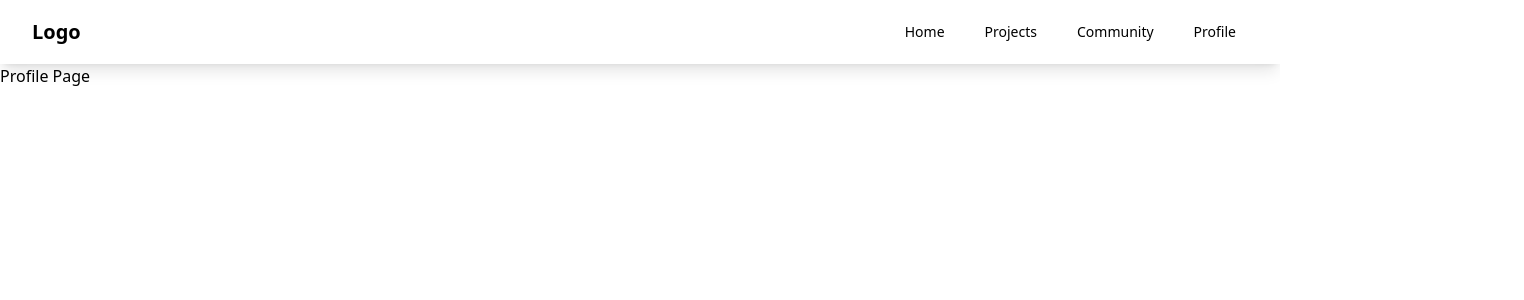
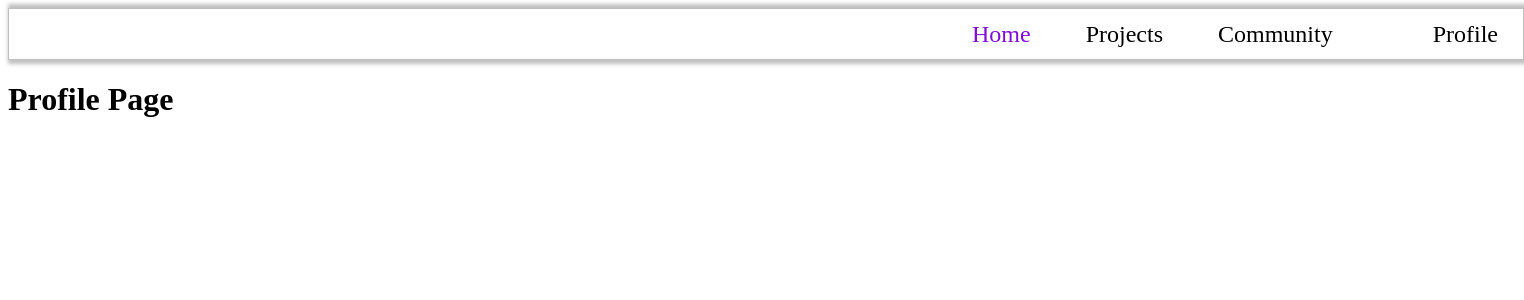
Before and after one commit to smu-hack-dsc/Team-01-Project, a React (Create React App) app in the folder frontend/: page /profile in a window 1280 px wide. Shown: the top 300 px of the page, 1524 px wide, since content can reach past the window. Built offline with nearby package versions, Linux system fonts and the light colour scheme.

Commit message:
Revert "make navbar responsive, fix tailwindcss imports, minor edits to pages"
This reverts commit 72058addfa6b0817d727b7b5a0297686e7b1d2e4.

```diff
--- a/frontend/package.json
+++ b/frontend/package.json
@@ -5,7 +5,6 @@
   "dependencies": {
     "@emotion/css": "^11.11.0",
     "@emotion/react": "^11.11.0",
-    "@formkit/auto-animate": "^0.7.0",
     "@mui/material": "^5.13.6",
     "@types/react-slick": "^0.23.10",
     "css-loader": "^6.8.1",
@@ -14,8 +13,7 @@
     "package.json": "^2.0.1",
     "react": "^18.2.0",
     "react-dom": "^18.2.0",
-    "react-icons": "^4.10.1",
-    "react-router-dom": "^6.14.2",
+    "react-router-dom": "^6.14.1",
     "react-scripts": "5.0.1",
     "react-slick": "^0.29.0",
     "reactdom": "^2.0.0",
--- a/frontend/src/App.jsx
+++ b/frontend/src/App.jsx
@@ -1,12 +1,80 @@
-import './styles.css';
-// import React, { useState } from 'react';
-// import { BrowserRouter as Router, Route, Routes, Link } from 'react-router-dom';
-import NavBar from 'components/NavBar.jsx';
+import React, { useState } from 'react';
+import { BrowserRouter as Router, Route, Routes, Link } from 'react-router-dom';
+import Home from 'pages/Home';
+import Projects from 'pages/Projects';
+import Community from 'pages/Community';
+import Profile from 'pages/Profile';
+import './components/NavBar.css'; // Import a CSS file for styling
 
 function App() {
+
+  const [activeItem, setActiveItem] = useState('home');
+
+  const handleItemClick = (item) => {
+    setActiveItem(item);
+  };
+
   return (
-    <NavBar />
+    <Router>
+      <nav className="navbar">
+        <ul className="navbar-list">
+          <li className="navbar-item">
+            <Link
+              to="/"
+              className={`navbar-link ${activeItem === 'home' ? 'active' : ''}`}
+              onClick={() => handleItemClick('home')}
+            >
+              Home
+            </Link>
+          </li>
+          <li className="navbar-item">
+            <Link
+              to="/projects"
+              className={`navbar-link ${activeItem === 'projects' ? 'active' : ''}`}
+              onClick={() => handleItemClick('projects')}
+            >
+              Projects
+            </Link>
+          </li>
+          <li className="navbar-item">
+            <Link
+              to="/community"
+              className={`navbar-link ${activeItem === 'community' ? 'active' : ''}`}
+              onClick={() => handleItemClick('community')}
+            >
+              Community
+            </Link>
+          </li>
+          <li className="navbar-item" style={{ marginLeft: '100px', marginRight: '25px'}}>
+            <Link
+              to="/profile"
+              className={`navbar-link ${activeItem === 'profile' ? 'active' : ''}`}
+              onClick={() => handleItemClick('profile')}
+            >
+              Profile
+            </Link>
+          </li>
+        </ul>
+      </nav>
+      <Routes>
+        <Route path="/" Component={Home} />
+        <Route path="/projects" Component={Projects} />
+        <Route path="/community" Component={Community} />
+        <Route path="/profile" Component={Profile} />
+      </Routes>
+
+    </Router>
   );
 }
 
+// import NavBar from 'components/NavBar.jsx';
+
+// function App() {
+//   return (
+//     <div className="App">
+//       <NavBar />
+//     </div>
+//   );
+// }
+
 export default App;
--- a/frontend/src/components/NavBar.jsx
+++ b/frontend/src/components/NavBar.jsx
@@ -1,135 +1,54 @@
-import React, { useState } from 'react';
-import { NavLink } from 'react-router-dom';
-import { BrowserRouter as Router, Route, Routes, Link } from 'react-router-dom';
-import Home from 'pages/Home';
-import Projects from 'pages/Projects';
-import Community from 'pages/Community';
-import Profile from 'pages/Profile';
+import { Link } from "react-router-dom";
 
 const Navbar = () => {
-  const [isMenuOpen, setMenuOpen] = useState(false);
-
-  const toggleMenu = () => {
-    setMenuOpen(!isMenuOpen);
-  };
-
   return (
-    <Router>
-      <nav className="bg-white shadow-lg sticky top-0 z-10">
+    <nav className="bg-gray-800 fixed top-0 w-full">
       <div className="max-w-7xl mx-auto px-4 sm:px-6 lg:px-8">
         <div className="flex items-center justify-between h-16">
           <div className="flex items-center">
             <div className="flex-shrink-0">
-                <span className="text-black font-semibold text-xl">Logo</span>
+              <span className="text-white">Logo</span>
             </div>
-            </div>
-            <div className="hidden md:block ml-auto">
-              <div className="flex space-x-4">
-                <NavLink
-                  exact
-                  to="/"
-                  className="text-black hover:bg-gray-200 px-3 py-2 rounded-md text-sm font-medium"
-                  activeClassName="bg-gray-200"
+            <div className="hidden md:block">
+              <div className="ml-10 space-x-4">
+                <div>
+                  <a
+                    href="#"
+                    className="text-gray-300 hover:bg-gray-700 hover:text-white px-3 py-2 rounded-md text-sm font-medium"
                   >
                     Home
-                </NavLink>
-                <NavLink
-                  to="/projects"
-                  className="text-black hover:bg-gray-200 px-3 py-2 rounded-md text-sm font-medium"
-                  activeClassName="bg-gray-200"
+                  </a>
+                </div>
+                <div>
+                  <a
+                    href="#"
+                    className="text-gray-300 hover:bg-gray-700 hover:text-white px-3 py-2 rounded-md text-sm font-medium"
                   >
                     Projects
-                </NavLink>
-                <NavLink
-                  to="/community"
-                  className="text-black hover:bg-gray-200 px-3 py-2 rounded-md text-sm font-medium"
-                  activeClassName="bg-gray-200"
+                  </a>
+                </div>
+                <div>
+                  <a
+                    href="#"
+                    className="text-gray-300 hover:bg-gray-700 hover:text-white px-3 py-2 rounded-md text-sm font-medium"
                   >
                     Community
-                </NavLink>
-                <NavLink
-                  to="/profile"
-                  className="text-black hover:bg-gray-200 px-3 py-2 rounded-md text-sm font-medium"
-                  activeClassName="bg-gray-200"
+                  </a>
+                </div>
+                <div>
+                  <a
+                    href="#"
+                    className="text-gray-300 hover:bg-gray-700 hover:text-white px-3 py-2 rounded-md text-sm font-medium"
                   >
                     Profile
-                </NavLink>
-              </div>
-            </div>
-            <div className="md:hidden">
-              <button
-                onClick={toggleMenu}
-                type="button"
-                className="block text-gray-600 hover:text-black focus:text-black focus:outline-none"
-                aria-label="Menu"
-              >
-                <svg
-                  className="h-6 w-6 fill-current"
-                  xmlns="http://www.w3.org/2000/svg"
-                  viewBox="0 0 24 24"
-                >
-                  {isMenuOpen ? (
-                    <path
-                      fillRule="evenodd"
-                      clipRule="evenodd"
-                      d="M5 11h14v2H5v-2zm0-7h14v2H5V4zm0 14h14v2H5v-2z"
-                    />
-                  ) : (
-                    <path
-                      fillRule="evenodd"
-                      clipRule="evenodd"
-                      d="M3 5h18v2H3V5zm0 7h18v2H3v-2zm0 7h18v2H3v-2z"
-                    />
-                  )}
-                </svg>
-              </button>
+                  </a>
                 </div>
               </div>
             </div>
-        {isMenuOpen && (
-          <div className="md:hidden bg-white">
-            <div className="px-2 pt-2 pb-3 space-y-1">
-              <NavLink
-                exact
-                to="/"
-                className="block text-black hover:bg-gray-200 px-3 py-2 rounded-md text-base font-medium"
-                activeClassName="bg-gray-200"
-              >
-                Home
-              </NavLink>
-              <NavLink
-                to="/projects"
-                className="block text-black hover:bg-gray-200 px-3 py-2 rounded-md text-base font-medium"
-                activeClassName="bg-gray-200"
-              >
-                Projects
-              </NavLink>
-              <NavLink
-                to="/community"
-                className="block text-black hover:bg-gray-200 px-3 py-2 rounded-md text-base font-medium"
-                activeClassName="bg-gray-200"
-              >
-                Community
-              </NavLink>
-              <NavLink
-                to="/profile"
-                className="block text-black hover:bg-gray-200 px-3 py-2 rounded-md text-base font-medium"
-                activeClassName="bg-gray-200"
-              >
-                Profile
-              </NavLink>
           </div>
         </div>
-        )}
+      </div>
     </nav>
-
-      <Routes>
-        <Route path="/" Component={Home} />
-        <Route path="/projects" Component={Projects} />
-        <Route path="/community" Component={Community} />
-        <Route path="/profile" Component={Profile} />
-      </Routes>
-    </Router>
   );
 };
 
--- a/frontend/src/index.js
+++ b/frontend/src/index.js
@@ -1,8 +1,7 @@
-import './styles.css';
 import React from 'react';
 import ReactDOM from 'react-dom/client';
+// import './index.css';
 import App from './App';
-import { BrowserRouter as Router } from 'react-router-dom'; // Import BrowserRouter
 // import reportWebVitals from './reportWebVitals';
 
 const root = ReactDOM.createRoot(document.getElementById('root'));
--- a/frontend/src/pages/Community.jsx
+++ b/frontend/src/pages/Community.jsx
@@ -1,6 +1,3 @@
-import React from "react";
-// import { useLocation } from "react-router-dom";
-
 function Community() {
   return <h1>Community Page</h1>;
 }
--- a/frontend/src/pages/Home.jsx
+++ b/frontend/src/pages/Home.jsx
@@ -4,8 +4,6 @@ import { ClickableImage } from 'components/ClickableImage';
 import { Carousel } from 'components/Carousel';
 import { EclipseBckgrnd } from 'components/EclipseBckgrnd';
 import { TranslucentPurple } from 'components/TranslucentPurple';
-import React from "react";
-// import { useLocation } from "react-router-dom";
 
 function Home() {
   return (
--- a/frontend/src/pages/Profile.jsx
+++ b/frontend/src/pages/Profile.jsx
@@ -1,6 +1,3 @@
-import React from "react";
-// import { useLocation } from "react-router-dom";
-
 function Profile() {
   return <h1>Profile Page</h1>;
 }
--- a/frontend/src/pages/Projects.jsx
+++ b/frontend/src/pages/Projects.jsx
@@ -1,6 +1,3 @@
-import React from "react";
-// import { useLocation } from "react-router-dom";
-
 function Projects() {
   return <h1>Projects Page</h1>;
 }
--- /dev/null
+++ b/frontend/src/postcss.config.js
@@ -0,0 +1,6 @@
+module.exports = {
+  plugins: {
+    tailwindcss: {},
+    autoprefixer: {},
+  }
+}
--- /dev/null
+++ b/frontend/src/tailwind.config.js
@@ -0,0 +1,20 @@
+/** @type {import('tailwindcss').Config} */
+const plugin = require("tailwindcss/plugin");
+
+module.exports = {
+  content: ["./src/**/*.{js,jsx}"],
+  theme: {
+    extend: {},
+  },
+  plugins: [
+    // require("@tailwindcss/line-clamp"),
+
+    plugin(function ({ addBase, theme }) {
+      addBase({
+        h1: { fontSize: theme("fontSize.2xl") },
+        h2: { fontSize: theme("fontSize.xl") },
+        h3: { fontSize: theme("fontSize.lg") },
+      });
+    }),
+  ],
+};
--- a/frontend/tailwind.config.js
+++ /dev/null
@@ -1,8 +0,0 @@
-/** @type {import('tailwindcss').Config} */
-module.exports = {
-  content: ["./src/**/*.{html,js,jsx,tsx}"],
-  theme: {
-    extend: {},
-  },
-  plugins: [],
-}
```
Also changed, not shown: 2 other files (tests, documents, lock files or other folders). Lines whose indentation alone changed are shown as unchanged.
